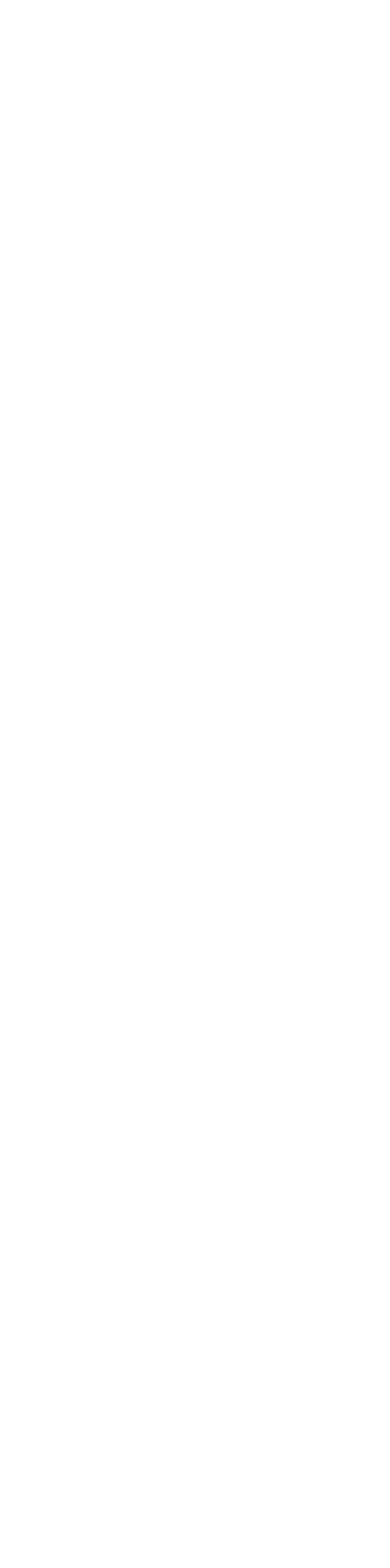
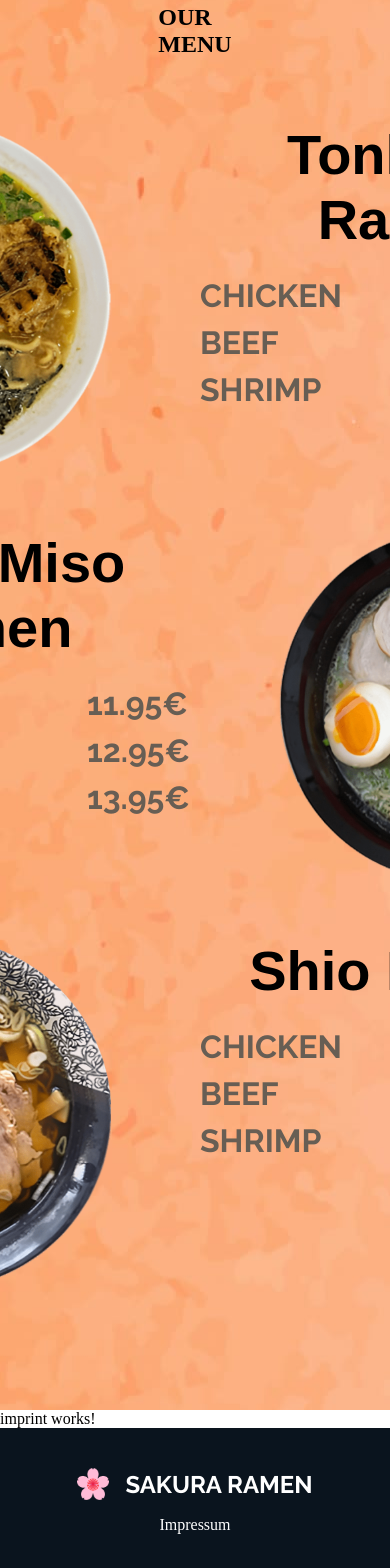
Before and after one commit to phischa/SakuraAngular, an Angular app: page / in a window 390 px wide. Shown: the part 1889-3457 px from the top of the page. Before the commit the page ends 1827 px from the top, so only its background shows below. Built offline with nearby package versions, Linux system fonts and the light colour scheme.

Commit message:
responsive footer

```diff
--- a/src/app/main-content/our-menu/our-menu.component.html
+++ b/src/app/main-content/our-menu/our-menu.component.html
@@ -1 +1,66 @@
-<p>our-menu works!</p>
+<section id="section3">
+    <div class="menu" id="menu-scroll">
+        <h2 class="menu-h2" id="menu-h2-german">OUR MENU</h2>
+            <div class="menu-item1">
+                <img class="menu-img" src="assets/img/3_section_our_menu/Png/R1.png">
+                <div class="menu-discr1">
+                    <p class="menu-headline">Tonkotsu Ramen</p>
+                    <table class="menu-table">
+                        <tr>
+                            <td id="chicken-german1">CHICKEN</td>
+                            <td class="menu-price">11.95€</td>
+                        </tr>
+                        <tr>
+                            <td id="beef-german1">BEEF</td>
+                            <td class="menu-price">12.95€</td>
+                        </tr>
+                        <tr>
+                            <td id="shrimp-german1">SHRIMP</td>
+                            <td class="menu-price">13.95€</td>
+                        </tr>
+                    </table>
+                </div>
+            </div>
+            <div class="menu-item2">
+                <div class="menu-discr2">
+                    <p class="menu-headline">Spicy Miso Ramen</p>
+                    <table class="menu-table">
+                        <tr>
+                            <td id="chicken-german2">CHICKEN</td>
+                            <td class="menu-price">11.95€</td>
+                        </tr>
+                        <tr>
+                            <td id="beef-german2">BEEF</td>
+                            <td class="menu-price">12.95€</td>
+                        </tr>
+                        <tr>
+                            <td id="shrimp-german2">SHRIMP</td>
+                            <td class="menu-price">13.95€</td>
+                        </tr>
+                    </table>
+                </div>
+                <img class="menu-img" src="assets/img/3_section_our_menu/Png/R2.png" alt="">
+            </div>
+
+            <div class="menu-item1">
+                <img class="menu-img" src="assets/img/3_section_our_menu/Png/R3.png">
+                <div class="menu-discr1">
+                    <p class="menu-headline">Shio Ramen</p>
+                    <table class="menu-table">
+                        <tr>
+                            <td id="chicken-german3">CHICKEN</td>
+                            <td class="menu-price">11.95€</td>
+                        </tr>
+                        <tr>
+                            <td id="beef-german3">BEEF</td>
+                            <td class="menu-price">12.95€</td>
+                        </tr>
+                        <tr>
+                            <td id="shrimp-german3">SHRIMP</td>
+                            <td class="menu-price">13.95€</td>
+                        </tr>
+                    </table>
+                </div>
+            </div>
+        </div>
+</section>
--- a/src/app/main-content/our-menu/our-menu.component.scss
+++ b/src/app/main-content/our-menu/our-menu.component.scss
@@ -0,0 +1,70 @@
+#section3 {
+    background-image: url(./../../../assets/img/3_section_our_menu/JPG/section_our_menu_bg.jpg);
+    padding-right: 160px;
+    padding-left: 160px;
+    padding-top: 120px;
+    padding-bottom: 120px;
+    box-sizing: border-box;
+
+    >div {
+        display: flex;
+        flex-direction: column;
+
+        h2 {
+            display: flex;
+            justify-content: center;
+            margin-bottom: 8px;
+        }
+
+        .menu-item1 {
+            margin-top: 56px;
+            display: flex;
+            justify-content: center;
+        }
+
+        .menu-item2 {
+            margin-top: 56px;
+            display: flex;
+            justify-content: center;
+        }
+
+        img {
+            width: 352px;
+        }
+
+        .menu-discr1 {
+            margin-left: 80px;
+            display: flex;
+            flex-direction: column;
+            font-family: Economica, sans-serif;
+            font-size: 56px;
+            font-weight: bold;
+        }
+
+        .menu-discr2 {
+            margin-right: 80px;
+            display: flex;
+            flex-direction: column;
+            font-family: Economica, sans-serif;
+            font-size: 56px;
+            font-weight: bold;
+        }
+
+        .menu-headline {
+            margin-bottom: 16px;
+            text-align: center;
+        }
+
+        .menu-table {
+            font-family: Raleway, sans-serif;
+            font-size: 32px;
+            font-weight: bold;
+            color: #675E54;
+            border-spacing: 8px;
+        }
+
+        .menu-price {
+            padding-left: 168px;
+        }
+    }
+}
--- a/src/app/shared/components/footer/footer.component.html
+++ b/src/app/shared/components/footer/footer.component.html
@@ -1 +1,9 @@
-<p>footer works!</p>
+<footer>
+    <div class="footer-logo">
+        <img src="assets/img/1_hero/PNG/sakura_logo.png" alt="sakura_logo">
+        <p class="footer-text">SAKURA RAMEN</p>
+    </div>
+    <div class="imprint">
+        <a href="#">Impressum</a>
+    </div>
+</footer>
--- a/src/app/shared/components/footer/footer.component.scss
+++ b/src/app/shared/components/footer/footer.component.scss
@@ -0,0 +1,73 @@
+footer {
+    display: flex;
+    justify-content: space-between;
+    padding: 40px 160px 40px 160px;
+    background-color: #0A141E;
+
+    .footer-logo {
+        display: flex;
+        justify-content: space-between;
+        align-items: center;
+
+        img {
+            height: 48px;
+            width: 48px;
+            padding-right: 16px;
+            display: flex;
+            justify-content: flex-start;
+        }
+
+        .footer-text {
+            color: white;
+            font-family: Raleway, sans-serif;
+            font-size: 44px;
+            font-weight: bold;
+        }
+    }
+
+    .imprint {
+        color: white;
+        display: flex;
+        justify-content: center;
+        align-items: center;
+
+        a {
+            color: white;
+            text-decoration: none;
+        }
+    }
+}
+
+
+
+@media(max-width: 960px) {
+
+    footer {
+        flex-direction: column;
+        padding-left: 24px;
+        padding-right: 24px;
+
+        .footer-logo {
+            justify-content: center;
+
+            img {
+                height: 32px;
+                width: 32px;
+                padding-right: 8;
+            }
+
+            .footer-text {
+                font-size: 24px;
+                text-align: center;
+            }
+        }
+
+        .imprint {
+            justify-content: center;
+
+            a {
+                padding-top: 16px;
+            }
+        }
+    }
+}
```
Also changed, not shown: src/app/imprint/imprint.component.scss (+8 -0 lines).
